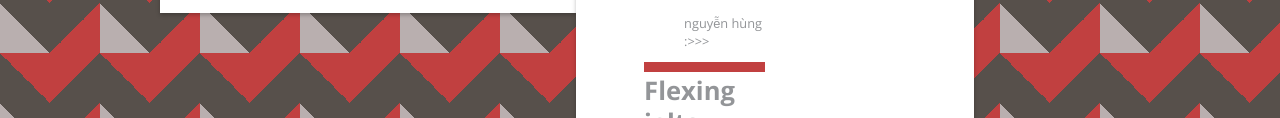
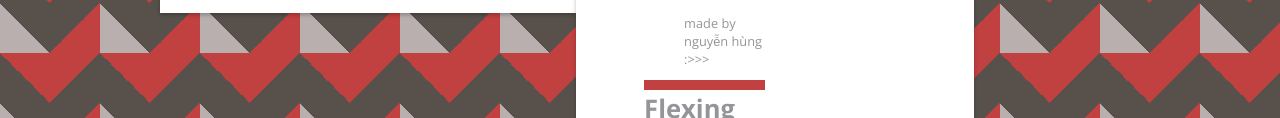
Before and after one commit to tuanhung6969/a3vuive, a plain HTML site: page index.html in a window 1280 px wide. Shown: the part 347-465 px from the top of the page. Drawn offline with nearby package versions, Linux system fonts and the light colour scheme.

Commit message:
ky anh vui ve tang hoa

```diff
--- a/index.html
+++ b/index.html
@@ -96,7 +96,7 @@ You might also link out to resources on digital citizenship that you love by usi
   <ul>
     <li>bé Thộn gấc iu!</li>
     <li>a Kỳ đẹp trai tặng hoa </li> <ion-icon name="flower-outline"></ion-icon>
-  <p>nguyễn hùng :>>></p>
+  <p>made by nguyễn hùng :>>></p>
   </ul>
   <h1>Flexing ielts </h1>
 </div>
```
